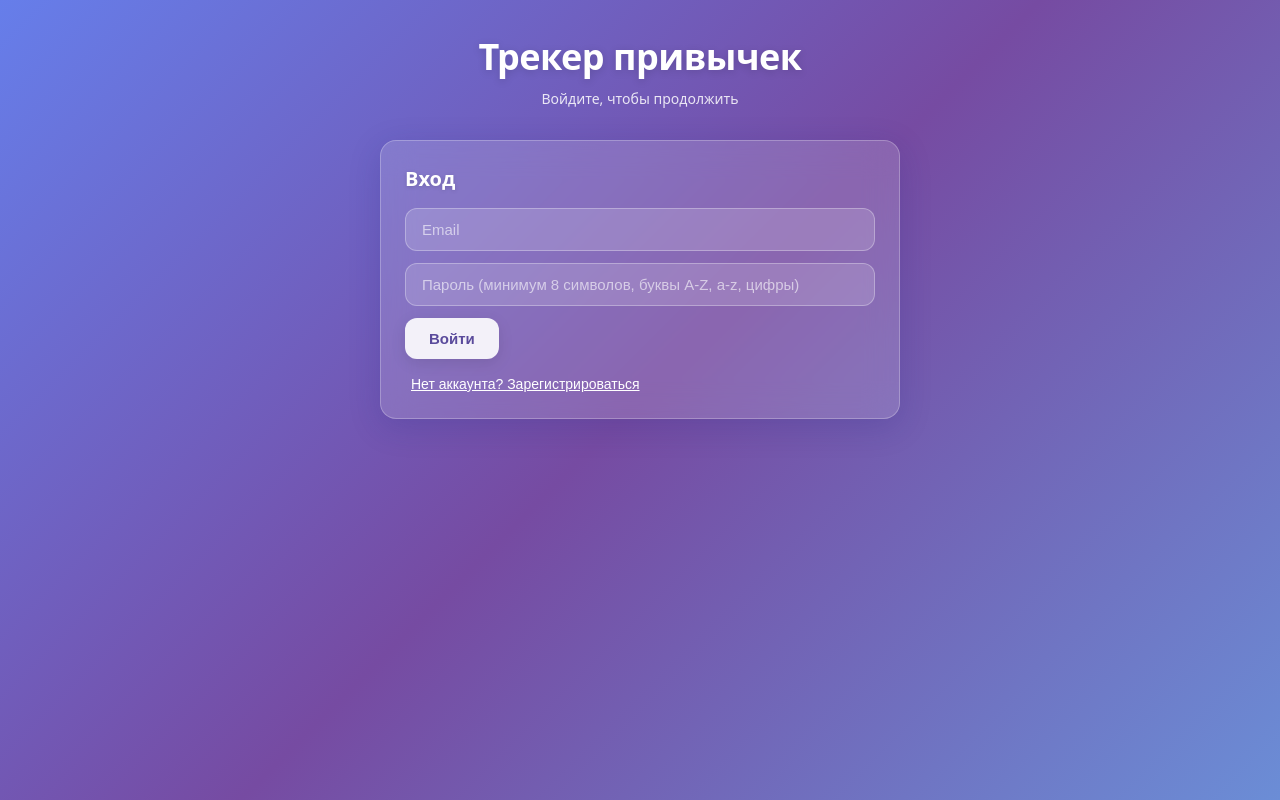
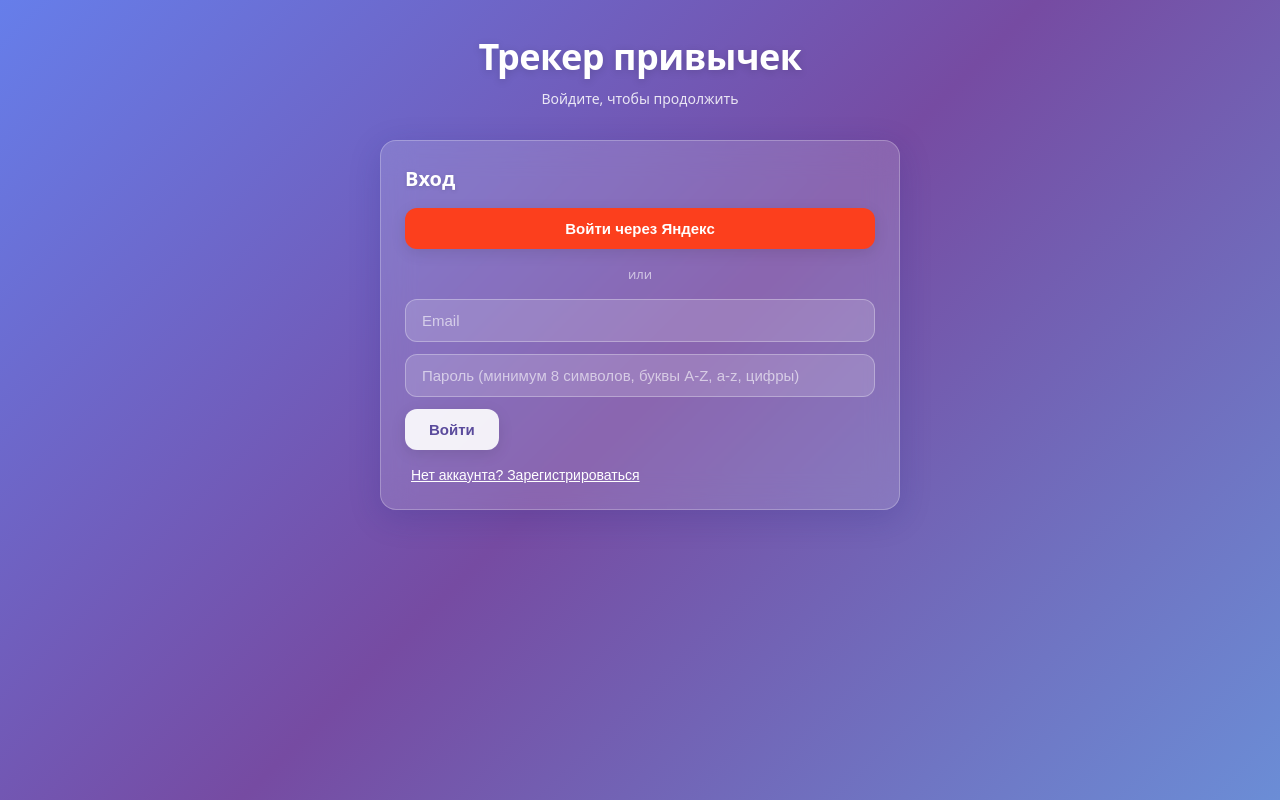
Before and after one commit to Dfhdfhf-code/habit-tracker-cicd, a React (Vite) app: page / in a window 1280 px wide. Built offline with nearby package versions, Linux system fonts and the light colour scheme; no server answers.

Commit message:
feat: add Yandex OAuth login

```diff
--- a/src/components/LoginForm.tsx
+++ b/src/components/LoginForm.tsx
@@ -1,5 +1,6 @@
 import { useState, useCallback, type FormEvent } from "react";
 import { useAuth } from "../contexts/useAuth";
+import { supabase } from "../lib/supabase";
 
 type Mode = "signin" | "signup";
 
@@ -33,6 +34,24 @@ export function LoginForm() {
     [mode, email, password, signIn, signUp]
   );
 
+  // OAuth через Yandex (custom provider)
+  const handleYandexLogin = useCallback(async () => {
+    setError(null);
+    setLoading(true);
+
+    const { error: oauthError } = await supabase.auth.signInWithOAuth({
+      provider: "custom:yandex" as never,
+      options: {
+        redirectTo: `${window.location.origin}${import.meta.env.BASE_URL}`,
+      },
+    });
+
+    if (oauthError) {
+      setError(oauthError.message);
+      setLoading(false);
+    }
+  }, []);
+
   return (
     <div className="app-container">
       <h1 className="app-title">Трекер привычек</h1>
@@ -46,6 +65,33 @@ export function LoginForm() {
         <h2 className="card-title">
           {mode === "signin" ? "Вход" : "Регистрация"}
         </h2>
+
+        <button
+          type="button"
+          onClick={handleYandexLogin}
+          disabled={loading}
+          className="glass-button"
+          style={{
+            width: "100%",
+            marginBottom: 16,
+            backgroundColor: "#fc3f1d",
+            color: "#fff",
+          }}
+        >
+          {loading ? "Загрузка..." : "Войти через Яндекс"}
+        </button>
+
+        <div
+          style={{
+            textAlign: "center",
+            color: "rgba(255,255,255,0.6)",
+            marginBottom: 16,
+            fontSize: 13,
+          }}
+        >
+          или
+        </div>
+
         <form onSubmit={handleSubmit} className="add-habit-form">
           <input
             type="email"
```
